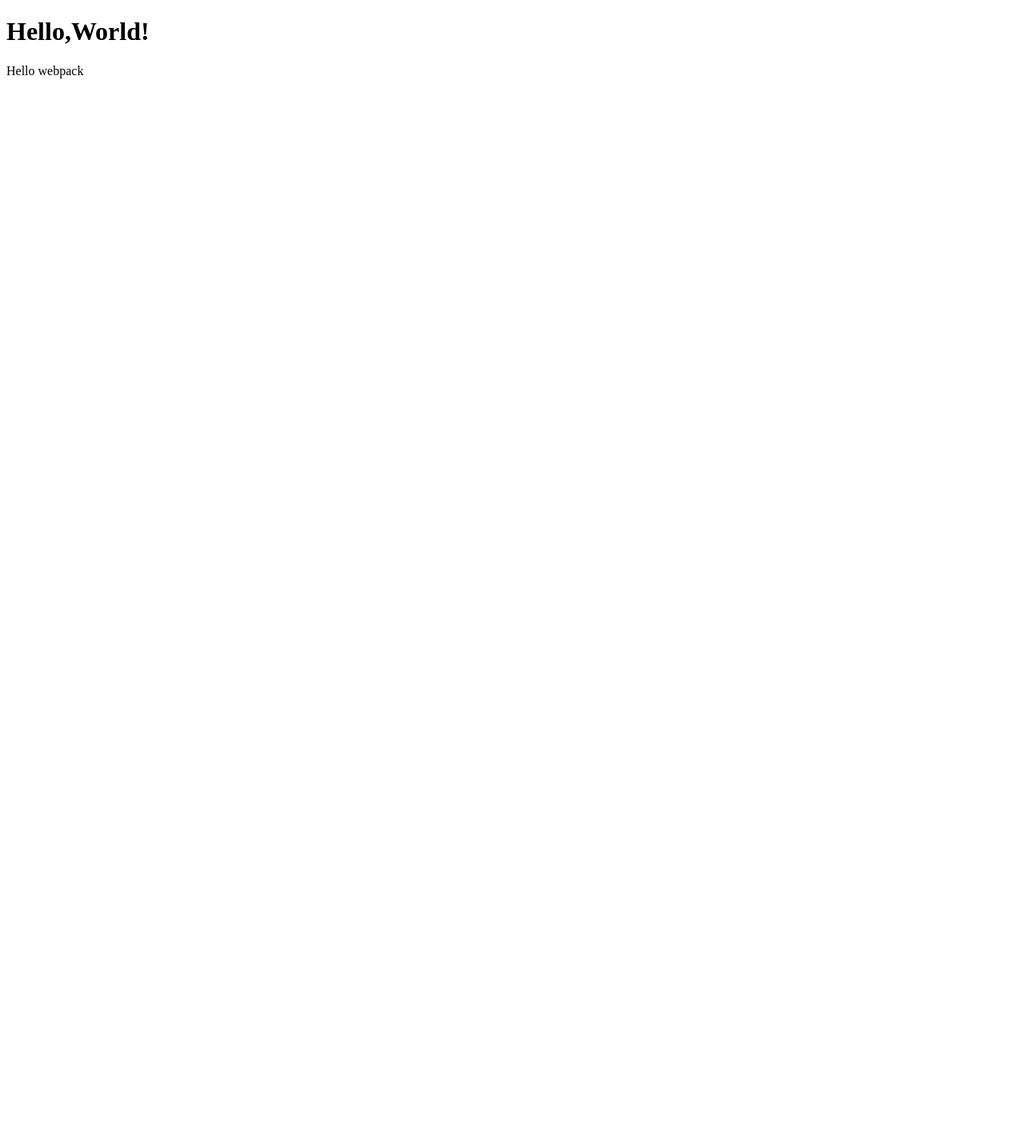
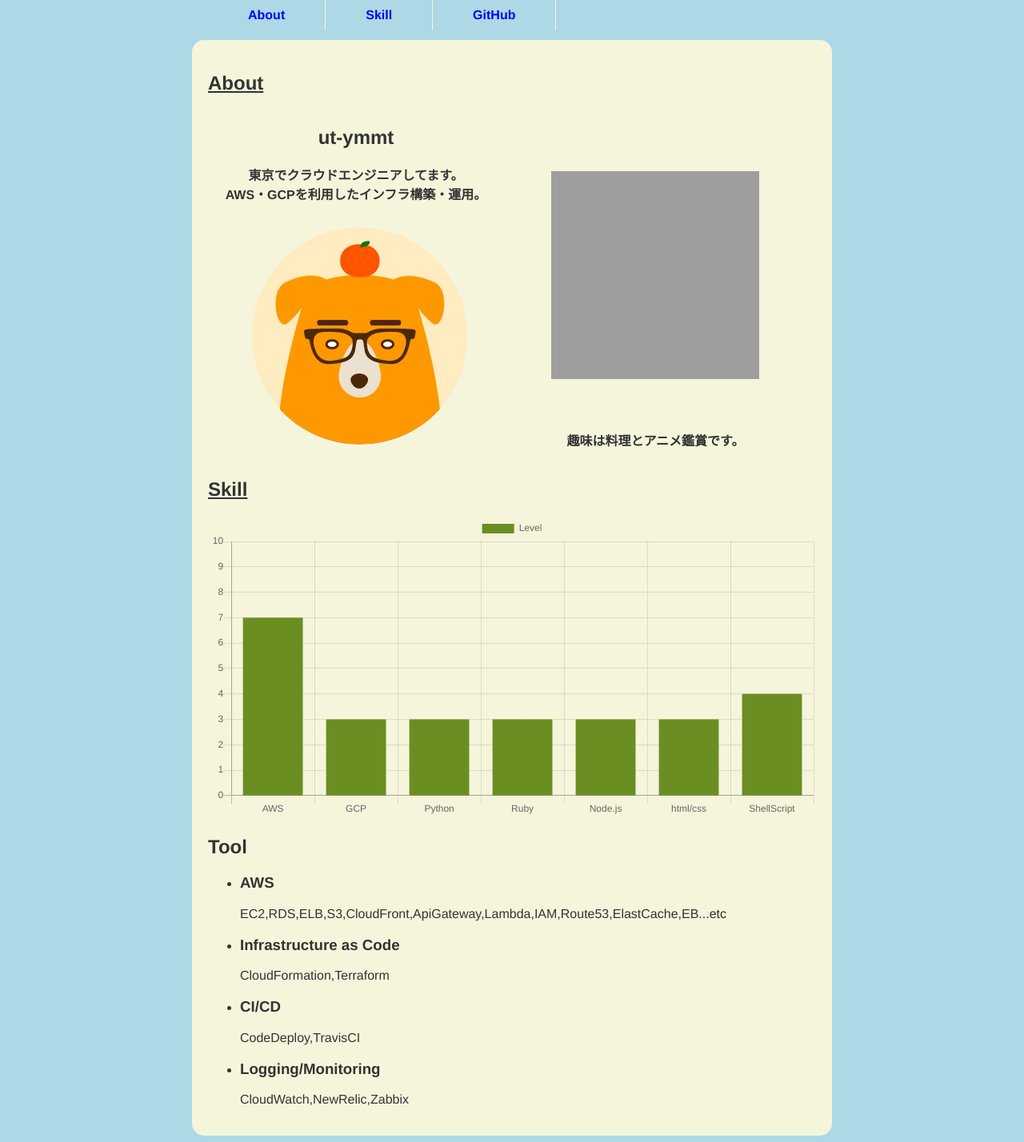
Before and after one commit to ut-ymmt/ut-ymmt.github.io, a website built with webpack: page index.html in a window 1280 px wide. Shown: the whole page at 80% size. Before the commit the page ends 800 px from the top, so only its background shows below. Built offline with nearby package versions, Linux system fonts and the light colour scheme; grey boxes are pictures that could not be loaded.

Commit message:
ホームページ更新

```diff
--- a/index.html
+++ b/index.html
@@ -1,10 +1,97 @@
 <!doctype html>
 <html>
-  <head>
-    <title>ut-ymmt profile page</title>
-  </head>
-  <h1>Hello,World!</h1>
-  <body>
-    <script src="main.js"></script>
-  </body>
+
+<head>
+  <title>ut-ymmt profile page</title>
+  <link rel="stylesheet" href="dist/scss/pc/style.scss.css">
+  <link rel="stylesheet" href="dist/scss/pc/header.scss.css">
+  <meta name="viewport" content="width=device-width,initial-scale=1">
+</head>
+
+<body>
+  <header>
+    <nav class="isFixed">
+      <ul class="globalNav">
+        <li>
+          <a href="#about">
+            <strong>About</strong>
+          </a>
+        </li>
+        <li>
+          <a href="#skill">
+            <strong>Skill</strong>
+          </a>
+        </li>
+        <li>
+          <a href="https://github.com/ut-ymmt">
+            <strong>GitHub</strong>
+          </a>
+        </li>
+
+      </ul>
+    </nav>
+  </header>
+  <div class="contents">
+    <section>
+      <h1><a name="about">About</a></h1>
+
+      <div class="profileBlock">
+        <div class="profileLeftBox">
+          <div class="textCenter">
+            <h2>ut-ymmt</h2>
+          </div>
+          <p>
+            東京でクラウドエンジニアしてます。
+            <br> AWS・GCPを利用したインフラ構築・運用。
+            <img src="img/profile.png">
+          </p>
+        </div>
+        <div class="profileRightBox">
+          <p>
+            <img src="img/gohan.png" width="260" height="260">
+            <br> 趣味は料理とアニメ鑑賞です。
+          </p>
+        </div>
+      </div>
+    </section>
+    <section>
+      <h1><a name="skill">Skill</a></h1>
+      <canvas id="myChart"></canvas>
+      <h2>Tool</h2>
+      <ul>
+        <li>
+          <h3>
+          AWS
+          </h3>
+          EC2,RDS,ELB,S3,CloudFront,ApiGateway,Lambda,IAM,Route53,ElastCache,EB...etc
+        </li>
+        <li>
+          <h3>
+          Infrastructure as Code
+          </h3>
+          CloudFormation,Terraform
+        </li>
+        <li>
+          <h3>
+          CI/CD
+          </h3>
+          CodeDeploy,TravisCI
+        </li>
+
+
+        <li>
+          <h3>
+            Logging/Monitoring
+          </h3>
+          CloudWatch,NewRelic,Zabbix
+        </li>
+
+      </ul>
+    </section>
+  </div>
+  <footer>
+    <script src="dist/js/bundle.js"></script>
+  </footer>
+</body>
+
 </html>
--- a/src/js/index.js
+++ b/src/js/index.js
@@ -1,12 +1,47 @@
-import _ from 'lodash';
+let Chart = require('chart.js');
 
-function component() {
-  var element = document.createElement('div');
+$(function() {
+  var $win = $(window),
+      $main = $('main'),
+      $nav = $('nav'),
+      navHeight = $nav.outerHeight(),
+      navPos = $nav.offset().top,
+      fixedClass = 'is-fixed';
 
-  // Lodash, now imported by this script
-  element.innerHTML = _.join(['Hello', 'webpack'], ' ');
+  $win.on('load scroll', function() {
+    var value = $(this).scrollTop();
+    if ( value > navPos ) {
+      $nav.addClass(fixedClass);
+      $main.css('margin-top', navHeight);
+    } else {
+      $nav.removeClass(fixedClass);
+      $main.css('margin-top', '0');
+    }
+  });
+});
 
-  return element;
-}
-
-document.body.appendChild(component());
+var ctx = document.getElementById('myChart').getContext('2d');
+var myChart = new Chart(ctx, {
+  type: 'bar',
+  data: {
+    labels: ['AWS', 'GCP', 'Python', 'Ruby', 'Node.js', 'html/css','ShellScript'],
+    datasets: [{
+      label: 'Level',
+      data: [7, 3, 3, 3, 3, 3, 4],
+      backgroundColor: "rgba(107,142,35,1)"
+    }]
+  },
+  options: {
+    scales: {
+      yAxes: [
+        {
+          ticks: {
+            beginAtZero: true,
+            min: 0,
+            max: 10
+          }
+        }
+      ]
+    }
+  }
+});
--- /dev/null
+++ b/src/scss/mob/nav.scss
@@ -0,0 +1,33 @@
+.globalNav {
+    list-style: none;
+    overflow: hidden;
+    li {
+        float: left;
+        border-right: 1px solid #DDD;
+        &:active {
+            a {
+                background: #333;
+                color: #EEE;
+            }
+        }
+        a {
+            display: block;
+            padding: 10px 15px;
+            text-align: center;
+            text-decoration: none;
+            color: #333;
+
+            span {
+                display: block;
+                margin: 3px 0 0 0;
+                color: #AAA;
+                text-transform: uppercase;
+                font-size: 80%;
+                letter-spacing: 1px;
+            }
+            &:hover {
+                background: #EEE;
+            }
+        }
+    }
+}
--- /dev/null
+++ b/src/scss/pc/header.scss
@@ -0,0 +1,36 @@
+$primary-color: #add8e6;
+$secondry-color:#f5f5dc;
+$thirdry-color: #b0e0e6;
+
+$radius: 5px;
+header {
+    .globalNav {
+        list-style: none;
+        overflow: hidden;
+        margin: auto;
+        width: 800px;
+        background: $primary-color;
+        li {
+            float: left;
+            border-right: 1px solid $secondry-color;
+
+            a {
+                display: block;
+                padding: 10px 50px;
+                text-align: center;
+                text-decoration: none;
+                border-radius: $radius;
+                &:hover {
+                    background: $thirdry-color;
+                }
+            }
+        }
+    }
+}
+
+.isFixed {
+    position: fixed;
+    top: 0;
+    left: 0;
+    z-index: 2;
+    width: 100%;}
--- /dev/null
+++ b/src/scss/pc/style.scss
@@ -0,0 +1,65 @@
+$font-stack:    Helvetica, sans-serif;
+$primary-color: #add8e6;
+$secondry-color:#f5f5dc;
+$thirdy-color: #e0ffff;
+
+$radius: 15px;
+$font-color: #333;
+
+body {
+  font: 100% $font-stack;
+  background: $primary-color;
+  margin-top: 50px;
+  color: $font-color;
+}
+
+.contents {
+    background: $secondry-color;
+    border-radius: $radius;
+    margin: auto;
+    padding: 20px 20px;
+    width: 760px;
+}
+
+h1 {
+  text-decoration: underline;
+}
+
+.floatList {
+  list-style: none;
+  overflow: hidden;
+  margin: auto;
+  li {
+    float: left;
+  }
+}
+
+.profileBlock {
+  width: 760px;
+}
+
+@mixin profileBox($top,$bottom) {
+  display: inline-block;
+  width: 370px;
+  p {
+    text-align: center;
+  }
+  img {
+    margin: $top 55px $bottom 55px;
+  }
+}
+.profileRightBox {
+  @include profileBox(0px,60px);
+}
+
+.profileLeftBox {
+  @include profileBox(30px,0px);
+}
+
+p {
+  font-weight: bold;
+}
+
+.textCenter {
+  text-align: center;
+}
--- a/webpack.config.js
+++ b/webpack.config.js
@@ -1,22 +1,70 @@
 let path = require('path');
-let glob = require("glob");
+let glob = require('glob');
+let webpack = require('webpack');
+let ExtractTextPlugin = require('extract-text-webpack-plugin');
 
-const jsBasePath = path.resolve(__dirname, 'src/');
+const basePath = path.resolve(__dirname, 'src/');
+
 const jsCompileFolders = ['js'];
-const targets = glob.sync(`${jsBasePath}/+(${jsCompileFolders.join('|')})/*.js`);
+const js_targets = glob.sync(`${basePath}/+(${jsCompileFolders.join('|')})/*.js`);
+const cssCompileFolders = ['pc','mob'];
+const css_targets = glob.sync(`${basePath}/scss/+(${cssCompileFolders.join('|')})/*.scss`);
 
-const entries = {};
-targets.forEach(value => {
-  const re = new RegExp(`${jsBasePath}/`);
+const js_entries = {};
+const css_entries = {};
+
+js_targets.forEach(value => {
+  const re = new RegExp(`${basePath}/`);
   const key = value.replace(re, '');
-  entries[key] = value;
+  js_entries[key] = value;
+});
+
+css_targets.forEach(value => {
+  const re = new RegExp(`${basePath}/`);
+  const key = value.replace(re, '');
+  css_entries[key] = value;
 });
 
 
-module.exports = {
-  entry: entries,
+module.exports = [{
+  entry: js_entries,
   output: {
     filename: 'bundle.js',
+    publicPath: '/js/',
     path: path.resolve(__dirname, 'dist/js')
+  },
+  plugins: [
+    new webpack.ProvidePlugin({
+      jQuery: 'jquery',
+      $: "jquery"
+    })
+  ],
+  devServer: {
+    contentBase: './',
+    inline: true,
+    hot: true
   }
-};
+},
+{
+  entry: css_entries,
+  output: {
+    path: path.join(__dirname, 'dist'),
+    publicPath: '/scss/',
+    filename: '[name].css'
+  },
+  module: {
+    rules: [
+      {
+        test: /\.scss$/,
+        use: ExtractTextPlugin.extract({
+          fallback: 'style-loader',
+          use: ['css-loader', 'sass-loader']
+        })
+      }
+    ]
+  },
+  plugins: [
+    new ExtractTextPlugin('[name].css')
+  ]
+}
+];
```
Also changed, not shown: package.json (+11 -3 lines), dist/scss/mob/nav.scss.css (added), dist/scss/pc/header.scss.css (added), dist/scss/pc/nav.scss.css (added), dist/scss/pc/style.scss.css (added), img/profile.png (added), img/profile_image.png (added), 3 other files.
